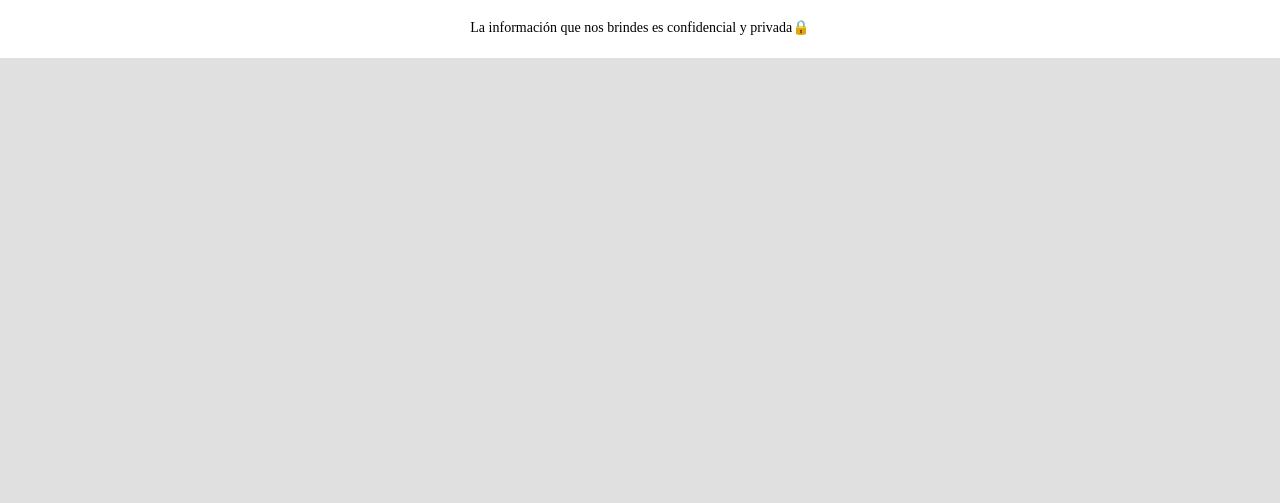
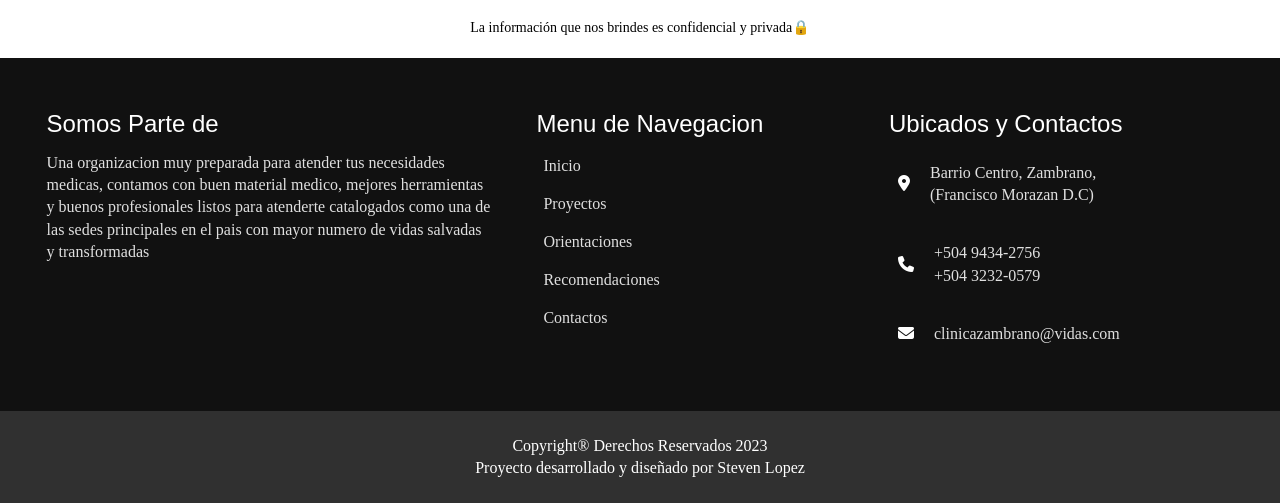
Before and after one commit to Steven34lp/codigohtml, a plain HTML site: page index.html in a window 1280 px wide. Shown: the part 4394-4897 px from the top of the page. Before the commit the page ends 4452 px from the top, so only its background shows below. Drawn offline with Linux system fonts and the light colour scheme; a web font is replaced by a local one.

Commit message:
Update index.html
implemtamos el script de las cookies

```diff
--- a/index.html
+++ b/index.html
@@ -420,6 +420,47 @@
             </section>
         </div>
 
+     <!-- Pie de Página Extendido -->
+        <footer id="footer">
+           <div class="pie-depagina">
+               <section class="sobre-nosotros">
+                    <article>
+                       <h2 class="titulos-footer">Somos Parte de</h2>
+                       <p>Una organizacion muy preparada para atender tus necesidades medicas,
+                        contamos con buen material medico, mejores herramientas y buenos profesionales listos para atenderte
+                        catalogados como una de las sedes principales en el pais con mayor numero de vidas salvadas y transformadas</p>
+                    </article>
+                </section>
+
+                <section class="navegacion">
+                   <h2 class="titulos-footer">Menu de Navegacion</h2>
+                    <nav class="nav">
+                        <ul>
+                           <li><a href="#">Inicio</a></li>
+                           <li><a href="#">Proyectos</a></li>
+                           <li><a href="#">Orientaciones</a></li>
+                           <li><a href="#">Recomendaciones</a></li>
+                           <li><a href="#">Contactos</a></li>
+                        </ul>
+                    </nav>
+                </section>
+
+                <section class="Contactenos">
+                    <aside>
+                        <h2 class="titulos-footer">Ubicados y Contactos</h2>
+                        <ul class="ubicacion-contacto">
+                           <li><span><i class="fa-solid fa-location-dot"></i></span><p>Barrio Centro, Zambrano, <br> (Francisco Morazan D.C)</p></li>
+                           <li><span><i class="fa-solid fa-phone"></i></span><p>+504 9434-2756 <br> +504 3232-0579</p></p></li>
+                           <li><span><i class="fa-solid fa-envelope"></i></span><p>clinicazambrano@vidas.com</p></li>
+                        </ul>
+                    </aside>
+                </section>
+            </div>
+            <footer class="pie">
+              <p> Copyright® Derechos Reservados 2023<br>Proyecto desarrollado y diseñado por Steven Lopez</p>
+            </footer>
+        </footer>
+     <script src="pestania.js"></script>
   </body>
 
 
```
